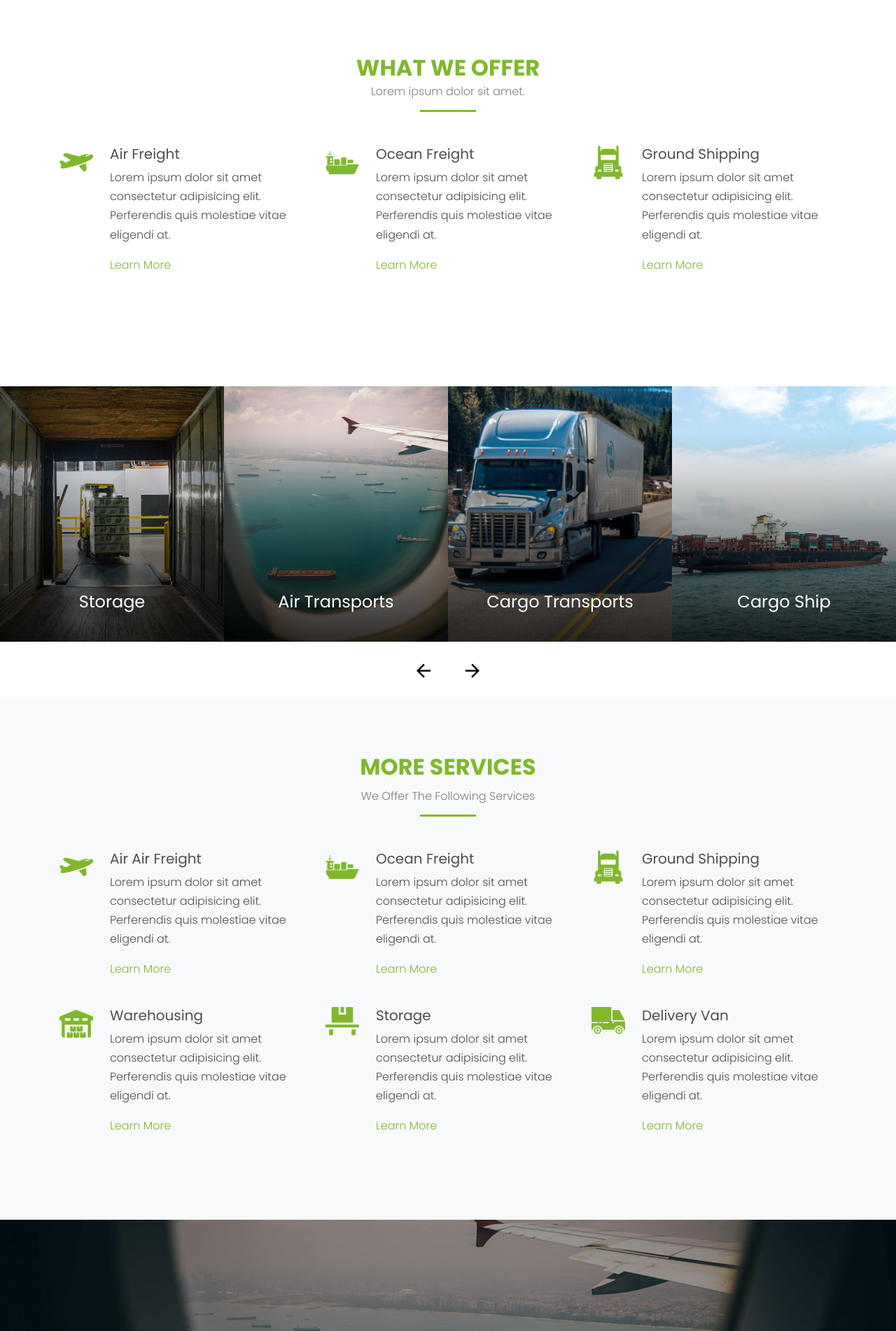
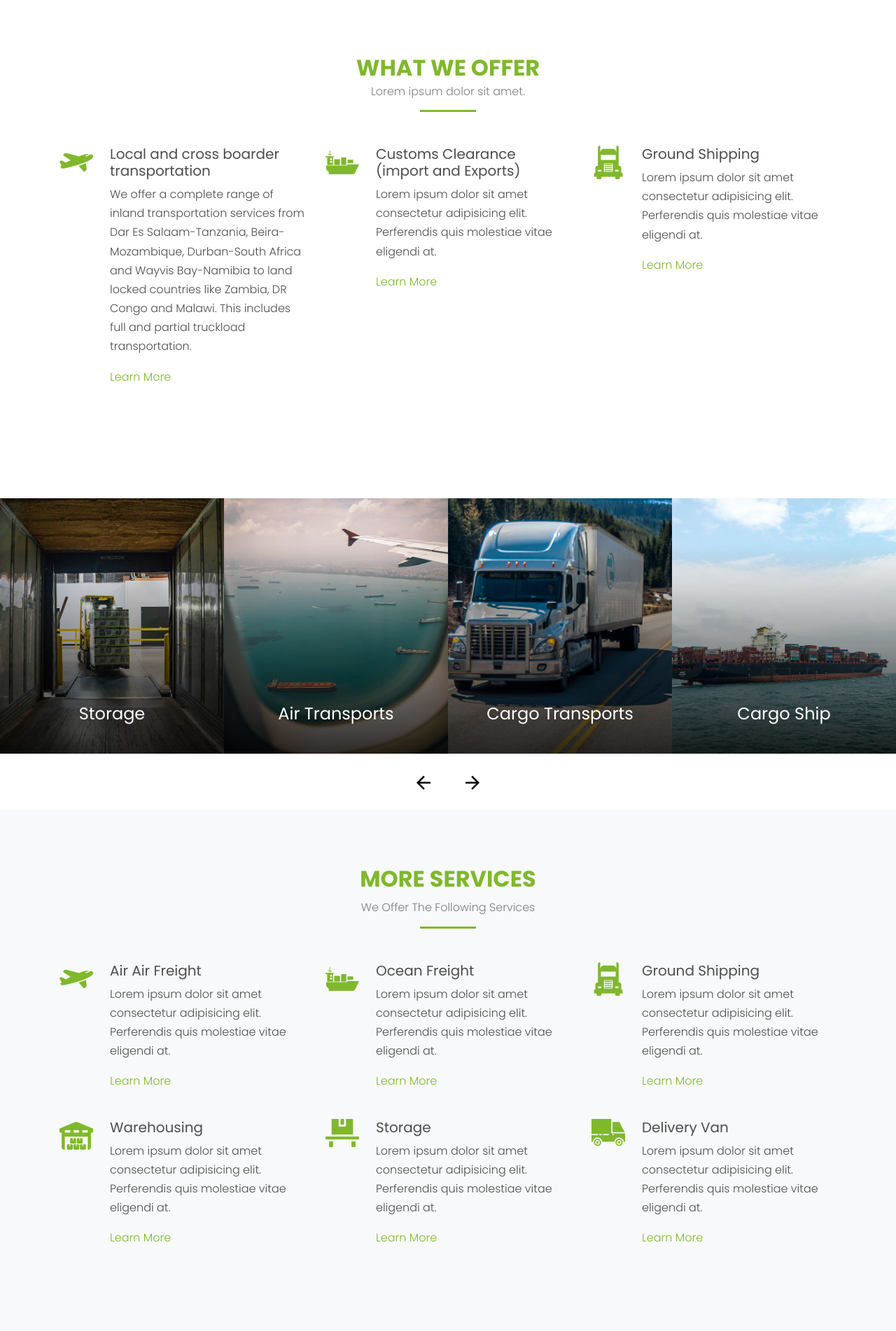
Before and after one commit to killian-coder/Kamel_link_sys, a Django app: page / in a window 1280 px wide. Shown: the part 1089-2991 px from the top of the page at 70% size. Run offline with Django 3.2, Linux system fonts and the light colour scheme; some libraries are stand-ins or nearby versions; some web fonts are replaced.

```diff
--- a/kamellink_system/settings.py
+++ b/kamellink_system/settings.py
@@ -47,6 +47,7 @@ INSTALLED_APPS = [
 MIDDLEWARE = [
     'django.middleware.security.SecurityMiddleware',
     'django.contrib.sessions.middleware.SessionMiddleware',
+    'whitenoise.middleware.WhiteNoiseMiddleware',
     'django.middleware.common.CommonMiddleware',
     'django.middleware.csrf.CsrfViewMiddleware',
     'django.contrib.auth.middleware.AuthenticationMiddleware',
@@ -126,4 +127,6 @@ USE_TZ = True
 # Static files (CSS, JavaScript, Images)
 # https://docs.djangoproject.com/en/3.1/howto/static-files/
 
+STATIC_ROOT = BASE_DIR / 'staticfiles'
+
 STATIC_URL = '/static/'
--- a/templates/base.html
+++ b/templates/base.html
@@ -151,8 +151,8 @@
             <div class="unit-4 d-flex">
               <div class="unit-4-icon mr-4"><span class="text-primary flaticon-travel"></span></div>
               <div>
-                <h3>Air Freight</h3>
-                <p>Lorem ipsum dolor sit amet consectetur adipisicing elit. Perferendis quis molestiae vitae eligendi at.</p>
+                <h3>Local and cross boarder transportation</h3>
+                <p>We offer a complete range of inland transportation services from Dar Es Salaam-Tanzania, Beira-Mozambique, Durban-South Africa and Wayvis Bay-Namibia to land locked countries like Zambia, DR Congo and Malawi. This includes full and partial truckload transportation.</p>
                 <p class="mb-0"><a href="#">Learn More</a></p>
               </div>
             </div>
@@ -161,7 +161,7 @@
             <div class="unit-4 d-flex">
               <div class="unit-4-icon mr-4"><span class="text-primary flaticon-sea-ship-with-containers"></span></div>
               <div>
-                <h3>Ocean Freight</h3>
+                <h3>Customs Clearance (import and Exports)</h3>
                 <p>Lorem ipsum dolor sit amet consectetur adipisicing elit. Perferendis quis molestiae vitae eligendi at.</p>
                 <p class="mb-0"><a href="#">Learn More</a></p>
               </div>
```
Also changed, not shown: requirements.txt (+16 -0 lines).
